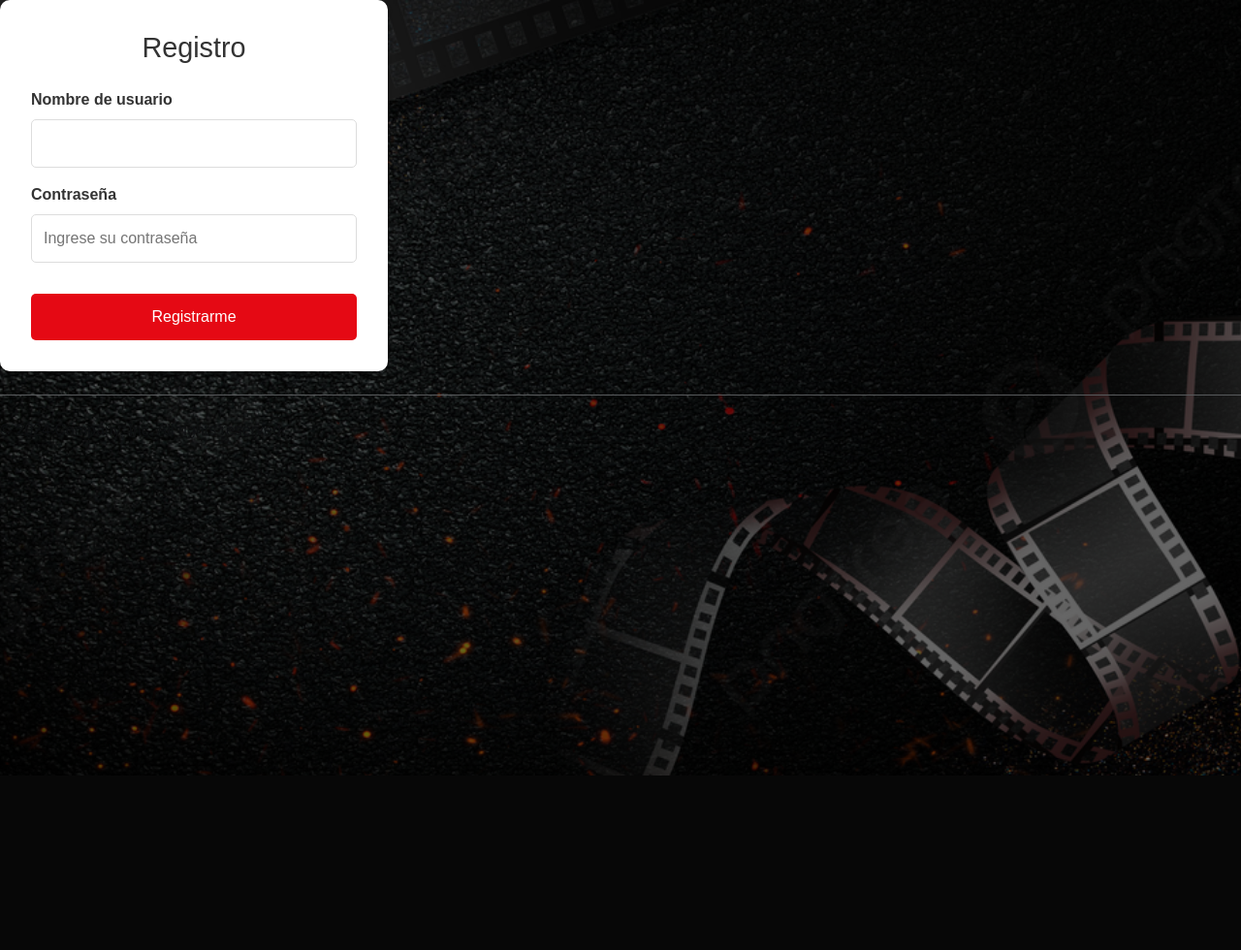
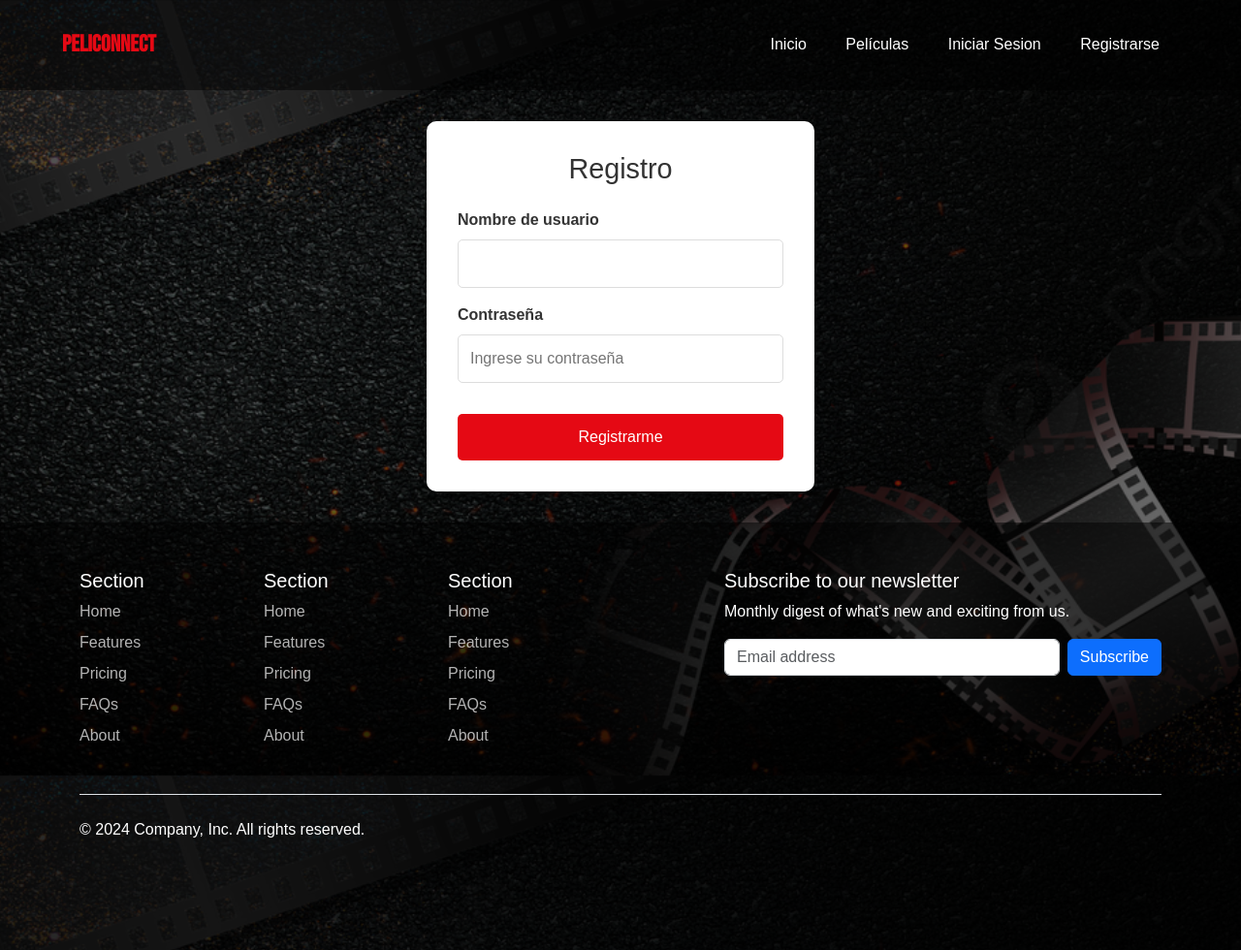
Before and after one commit to JazMart12/ProyectoFinal_Redes, a PHP site: page /login/registroFront.php in a window 1280 px wide. Shown: the whole page at 97% size. Before the commit the page ends 800 px from the top, so only its background shows below. Run offline with PHP 8.4, Linux system fonts and the light colour scheme; some libraries are stand-ins or nearby versions.

Commit message:
mas arreglos

```diff
--- a/index.php
+++ b/index.php
@@ -105,18 +105,21 @@
 	<header>
 		<div class="contenedor">
 			<h2 class="logotipo">PeliConnect</h2>
+			<div class="contenedor">
+            <h2 class="logotipo">PeliConnect</h2>
             <nav>
                 <a href="index.php" class="activo">Inicio</a>
                 <a href="indexAndres.php">Películas</a>
                 <?php if (isset($_SESSION["usuario"])): ?>
                     <a href=""><?php echo $_SESSION["usuario"]; ?></a>
                     <a href="lista.php">Mi lista</a>
+                    <a href="logout.php">Cerrar Sesion</a>
                 <?php else: ?>
                     <a href="loginFront.php">Iniciar Sesion</a>
-					<a href="logout.php">Cerrar Sesion</a>
                     <a href="registroFront.php">Registrarse</a>
                 <?php endif; ?>
             </nav>
+        </div>
 		</div>
 	</header>
 
--- a/indexAndres.php
+++ b/indexAndres.php
@@ -129,9 +129,8 @@ header .contenedor {
               <a href="logout.php">Cerrar Sesion</a>
           <?php else: ?>
               <a href="loginFront.php">Iniciar Sesion</a>
-					<a href="registroFront.php">Registrase</a>
+              <a href="registroFront.php">Registrarse</a>
           <?php endif; ?>
-
       </nav>
 		</div>
 </header>
--- a/lista.php
+++ b/lista.php
@@ -129,9 +129,8 @@ header .contenedor {
               <a href="logout.php">Cerrar Sesion</a>
           <?php else: ?>
               <a href="loginFront.php">Iniciar Sesion</a>
-					<a href="registroFront.php">Registrase</a>
+              <a href="registroFront.php">Registrarse</a>
           <?php endif; ?>
-
       </nav>
 		</div>
 </header>
--- a/loginFront.php
+++ b/loginFront.php
@@ -164,11 +164,11 @@ session_start();
           <a href="index.php" class="activo">Inicio</a>
           <a href="indexAndres.php">Películas</a>
           <?php if (isset($_SESSION["usuario"])): ?>
-					<a href="">Andres</a>
+              <a href=""><?php echo $_SESSION["usuario"]; ?></a>
               <a href="lista.php">Mi lista</a>
+              <a href="logout.php">Cerrar Sesion</a>
           <?php else: ?>
               <a href="loginFront.php">Iniciar Sesion</a>
-					<a href="logout.php">Cerrar Sesion</a>
               <a href="registroFront.php">Registrarse</a>
           <?php endif; ?>
       </nav>
--- a/registroFront.php
+++ b/registroFront.php
@@ -190,7 +190,27 @@
   </style>
 </head>
 <body>
-  <!-- Contenedor del formulario -->
+<div class="page-container">
+
+    <header>
+        <div class="contenedor">
+            <h2 class="logotipo">PeliConnect</h2>
+            <nav>
+                <a href="index.php" class="activo">Inicio</a>
+                <a href="indexAndres.php">Películas</a>
+                <?php if (isset($_SESSION["usuario"])): ?>
+                    <a href=""><?php echo $_SESSION["usuario"]; ?></a>
+                    <a href="lista.php">Mi lista</a>
+                    <a href="logout.php">Cerrar Sesion</a>
+                <?php else: ?>
+                    <a href="loginFront.php">Iniciar Sesion</a>
+                    <a href="registroFront.php">Registrarse</a>
+                <?php endif; ?>
+            </nav>
+        </div>
+    </header>
+
+    <main>
       <div class="form-container">
         <h2>Registro</h2>
         <form action="registro.php" method="POST">
@@ -204,6 +224,56 @@
           </div>
           <button type="submit" class="btn-register">Registrarme</button>
         </form>
+      </div>
+    </main>
+
+    <footer class="py-5">
+      <div class="container">
+          <div class="row">
+            <div class="col-6 col-md-2 mb-3">
+              <h5>Section</h5>
+              <ul class="nav flex-column">
+                <li class="nav-item mb-2"><a href="#" class="nav-link p-0 text-body-secondary">Home</a></li>
+                <li class="nav-item mb-2"><a href="#" class="nav-link p-0 text-body-secondary">Features</a></li>
+                <li class="nav-item mb-2"><a href="#" class="nav-link p-0 text-body-secondary">Pricing</a></li>
+                <li class="nav-item mb-2"><a href="#" class="nav-link p-0 text-body-secondary">FAQs</a></li>
+                <li class="nav-item mb-2"><a href="#" class="nav-link p-0 text-body-secondary">About</a></li>
+              </ul>
+            </div>
+
+            <div class="col-6 col-md-2 mb-3">
+              <h5>Section</h5>
+              <ul class="nav flex-column">
+                <li class="nav-item mb-2"><a href="#" class="nav-link p-0 text-body-secondary">Home</a></li>
+                <li class="nav-item mb-2"><a href="#" class="nav-link p-0 text-body-secondary">Features</a></li>
+                <li class="nav-item mb-2"><a href="#" class="nav-link p-0 text-body-secondary">Pricing</a></li>
+                <li class="nav-item mb-2"><a href="#" class="nav-link p-0 text-body-secondary">FAQs</a></li>
+                <li class="nav-item mb-2"><a href="#" class="nav-link p-0 text-body-secondary">About</a></li>
+              </ul>
+            </div>
+
+            <div class="col-6 col-md-2 mb-3">
+              <h5>Section</h5>
+              <ul class="nav flex-column">
+                <li class="nav-item mb-2"><a href="#" class="nav-link p-0 text-body-secondary">Home</a></li>
+                <li class="nav-item mb-2"><a href="#" class="nav-link p-0 text-body-secondary">Features</a></li>
+                <li class="nav-item mb-2"><a href="#" class="nav-link p-0 text-body-secondary">Pricing</a></li>
+                <li class="nav-item mb-2"><a href="#" class="nav-link p-0 text-body-secondary">FAQs</a></li>
+                <li class="nav-item mb-2"><a href="#" class="nav-link p-0 text-body-secondary">About</a></li>
+              </ul>
+            </div>
+
+            <div class="col-md-5 offset-md-1 mb-3">
+              <form>
+                <h5>Subscribe to our newsletter</h5>
+                <p>Monthly digest of what's new and exciting from us.</p>
+                <div class="d-flex flex-column flex-sm-row w-100 gap-2">
+                  <label for="newsletter1" class="visually-hidden">Email address</label>
+                  <input id="newsletter1" type="text" class="form-control" placeholder="Email address">
+                  <button class="btn btn-primary" type="button">Subscribe</button>
+                </div>
+              </form>
+            </div>
           </div>
 
           <div class="d-flex flex-column flex-sm-row justify-content-between py-4 my-4 border-top">
```
Lines whose indentation alone changed are shown as unchanged.
